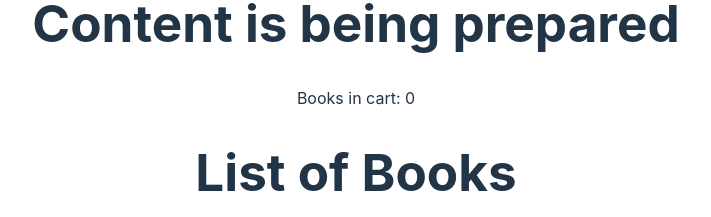
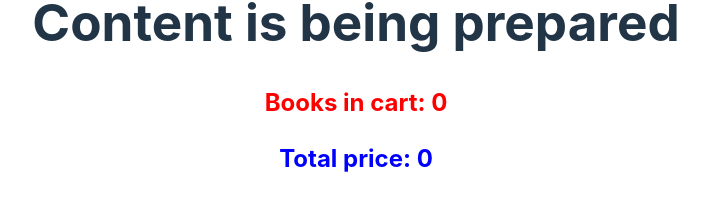
Before and after one commit to christie0902/react-bookshop, a React (Vite) app: page / in a window 1280 px wide. Shown: the part 366-583 px from the top of the page, without its empty margins (284-995 px from the left). Built offline with nearby package versions, Linux system fonts and the light colour scheme; no server answers.

Commit message:
add remove from cart

```diff
--- a/src/App.jsx
+++ b/src/App.jsx
@@ -40,7 +40,12 @@ function App() {
           setUser={setUser}
         />
         <MainContent currentPage={currentPage} user={user} setUser={setUser} />
-        Books in cart: {state.shoppingCart.length}
+
+        <h2 style={{ color: "red" }}>
+          Books in cart: {state.shoppingCart.length}
+        </h2>
+        <h2 style={{ color: "blue" }}>Total price: {state.totalPrice}</h2>
+
         <h1>List of Books</h1>
         <BookList />
         <Footer />
--- a/src/components/Book.jsx
+++ b/src/components/Book.jsx
@@ -15,6 +15,15 @@ const Book = ({ id, title, authors, img, price }) => {
         title,
         price,
       }, //or the whole book object
+    });
+  };
+  const removeFromCart = (title, price) => {
+    dispatch({
+      type: "book/remove-from-cart",
+      payload: {
+        price,
+        title,
+      },
     });
   };
   return (
@@ -38,6 +47,7 @@ const Book = ({ id, title, authors, img, price }) => {
         <button
           onClick={() => {
             setIsInCart(false);
+            removeFromCart(title, price);
           }}
         >
           Remove from Cart
--- a/src/components/reducer.js
+++ b/src/components/reducer.js
@@ -43,6 +43,14 @@ export default function reducer(state, action) {
         shoppingCart: [...state.shoppingCart, action.payload.title],
         totalPrice: state.totalPrice + action.payload.price,
       };
+    case "book/remove-from-cart":
+      return {
+        ...state,
+        shoppingCart: state.shoppingCart.filter(
+          (title) => title !== action.payload.title
+        ),
+        totalPrice: state.totalPrice - action.payload.price,
+      };
   }
 
   // the action was not recognized, return the state unchanged
```
